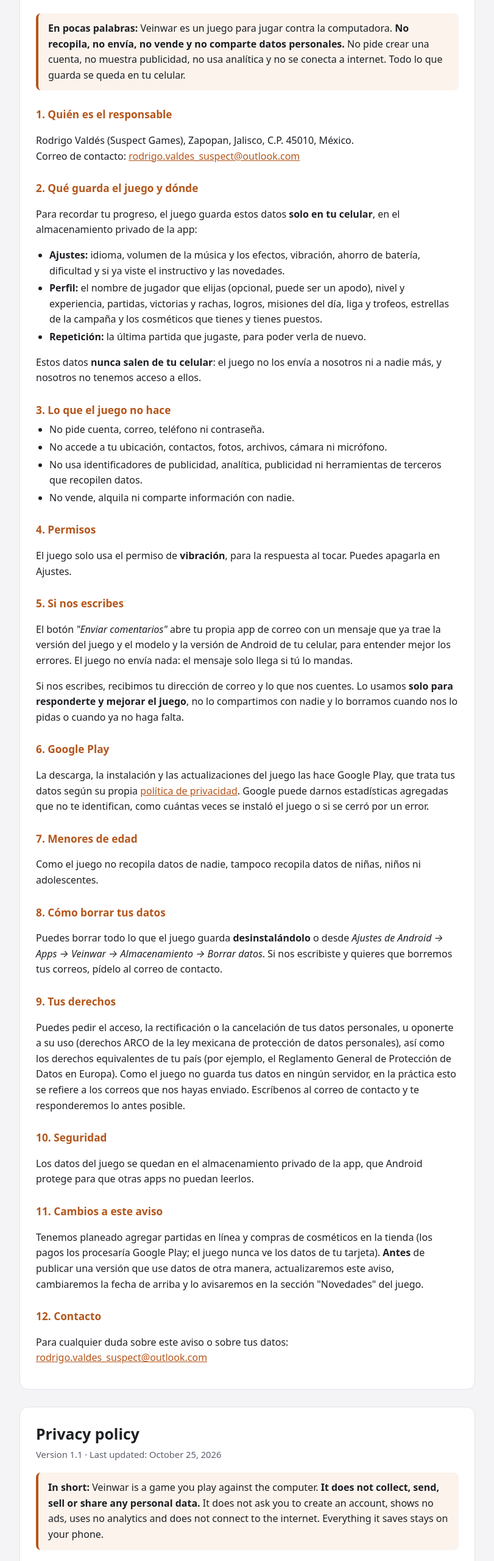
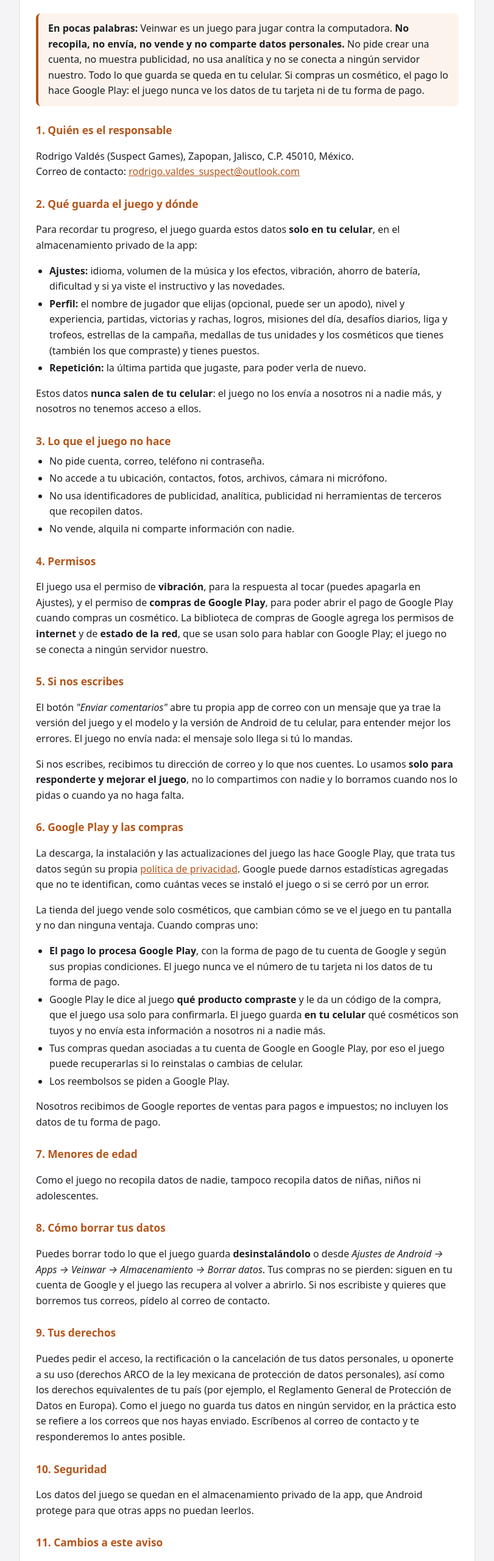
Before and after one commit to rorro22/LaneBattle, a plain HTML site: page index.html in a window 1280 px wide. Shown: the part 240-2800 px from the top of the page at 61% size, without its empty margins (234-1045 px from the left). Drawn offline with Linux system fonts and the light colour scheme.

Commit message:
Aviso de privacidad 1.2: compras con Google Play
Co-Authored-By: Claude Opus 5.5 <noreply@anthropic.com>

```diff
--- a/index.html
+++ b/index.html
@@ -5,11 +5,12 @@
 <meta name="viewport" content="width=device-width, initial-scale=1">
 <title>Aviso de privacidad · Privacy policy — Veinwar</title>
 <!--
-  Aviso de privacidad de Veinwar para Google Play (versión 1.1: el juego pasó a llamarse Veinwar, de Suspect Games; lo demás no cambió).
+  Aviso de privacidad de Veinwar para Google Play (versión 1.2: compras de cosméticos con Google Play Billing, Fase 3.27;
+  la 1.1 cambió el nombre a Veinwar, de Suspect Games).
   Se publica en https://rorro22.github.io/LaneBattle/ (repositorio público rorro22/LaneBattle, copia de este archivo
   como index.html). Tiene que coincidir con lo que se declara en Play Console → "Seguridad de los datos":
-  el juego no recopila ni comparte datos.
-  Si el juego agrega partidas en línea, compras o analítica, hay que actualizarlo ANTES de publicar esa versión.
+  el juego no recopila ni comparte datos (lo que se compra se guarda solo en el celular; el pago lo hace Google Play).
+  Si el juego agrega partidas en línea o analítica, hay que actualizarlo ANTES de publicar esa versión.
 -->
 <style>
   :root { --bg: #f4f4f6; --fg: #1d1f24; --muted: #5b606b; --accent: #b4561b; --card: #ffffff; --line: #e2e3e8; --soft: #fbf3ec; }
@@ -47,10 +48,10 @@
 
 <section class="lang" id="es" lang="es">
 <h1>Aviso de privacidad</h1>
-<p class="meta">Versión 1.1 · Última actualización: 25 de octubre de 2026</p>
+<p class="meta">Versión 1.2 · Última actualización: 17 de noviembre de 2026</p>
 
 <div class="summary">
-<p><strong>En pocas palabras:</strong> Veinwar es un juego para jugar contra la computadora. <strong>No recopila, no envía, no vende y no comparte datos personales.</strong> No pide crear una cuenta, no muestra publicidad, no usa analítica y no se conecta a internet. Todo lo que guarda se queda en tu celular.</p>
+<p><strong>En pocas palabras:</strong> Veinwar es un juego para jugar contra la computadora. <strong>No recopila, no envía, no vende y no comparte datos personales.</strong> No pide crear una cuenta, no muestra publicidad, no usa analítica y no se conecta a ningún servidor nuestro. Todo lo que guarda se queda en tu celular. Si compras un cosmético, el pago lo hace Google Play: el juego nunca ve los datos de tu tarjeta ni de tu forma de pago.</p>
 </div>
 
 <h2>1. Quién es el responsable</h2>
@@ -61,7 +62,7 @@ Correo de contacto: <a href="mailto:rodrigo.valdes_suspect@outlook.com">rodrigo.
 <p>Para recordar tu progreso, el juego guarda estos datos <strong>solo en tu celular</strong>, en el almacenamiento privado de la app:</p>
 <ul>
   <li><strong>Ajustes:</strong> idioma, volumen de la música y los efectos, vibración, ahorro de batería, dificultad y si ya viste el instructivo y las novedades.</li>
-  <li><strong>Perfil:</strong> el nombre de jugador que elijas (opcional, puede ser un apodo), nivel y experiencia, partidas, victorias y rachas, logros, misiones del día, liga y trofeos, estrellas de la campaña y los cosméticos que tienes y tienes puestos.</li>
+  <li><strong>Perfil:</strong> el nombre de jugador que elijas (opcional, puede ser un apodo), nivel y experiencia, partidas, victorias y rachas, logros, misiones del día, desafíos diarios, liga y trofeos, estrellas de la campaña, medallas de tus unidades y los cosméticos que tienes (también los que compraste) y tienes puestos.</li>
   <li><strong>Repetición:</strong> la última partida que jugaste, para poder verla de nuevo.</li>
 </ul>
 <p>Estos datos <strong>nunca salen de tu celular</strong>: el juego no los envía a nosotros ni a nadie más, y nosotros no tenemos acceso a ellos.</p>
@@ -75,20 +76,28 @@ Correo de contacto: <a href="mailto:rodrigo.valdes_suspect@outlook.com">rodrigo.
 </ul>
 
 <h2>4. Permisos</h2>
-<p>El juego solo usa el permiso de <strong>vibración</strong>, para la respuesta al tocar. Puedes apagarla en Ajustes.</p>
+<p>El juego usa el permiso de <strong>vibración</strong>, para la respuesta al tocar (puedes apagarla en Ajustes), y el permiso de <strong>compras de Google Play</strong>, para poder abrir el pago de Google Play cuando compras un cosmético. La biblioteca de compras de Google agrega los permisos de <strong>internet</strong> y de <strong>estado de la red</strong>, que se usan solo para hablar con Google Play; el juego no se conecta a ningún servidor nuestro.</p>
 
 <h2>5. Si nos escribes</h2>
 <p>El botón <em>"Enviar comentarios"</em> abre tu propia app de correo con un mensaje que ya trae la versión del juego y el modelo y la versión de Android de tu celular, para entender mejor los errores. El juego no envía nada: el mensaje solo llega si tú lo mandas.</p>
 <p>Si nos escribes, recibimos tu dirección de correo y lo que nos cuentes. Lo usamos <strong>solo para responderte y mejorar el juego</strong>, no lo compartimos con nadie y lo borramos cuando nos lo pidas o cuando ya no haga falta.</p>
 
-<h2>6. Google Play</h2>
+<h2>6. Google Play y las compras</h2>
 <p>La descarga, la instalación y las actualizaciones del juego las hace Google Play, que trata tus datos según su propia <a href="https://policies.google.com/privacy?hl=es">política de privacidad</a>. Google puede darnos estadísticas agregadas que no te identifican, como cuántas veces se instaló el juego o si se cerró por un error.</p>
+<p>La tienda del juego vende solo cosméticos, que cambian cómo se ve el juego en tu pantalla y no dan ninguna ventaja. Cuando compras uno:</p>
+<ul>
+  <li><strong>El pago lo procesa Google Play</strong>, con la forma de pago de tu cuenta de Google y según sus propias condiciones. El juego nunca ve el número de tu tarjeta ni los datos de tu forma de pago.</li>
+  <li>Google Play le dice al juego <strong>qué producto compraste</strong> y le da un código de la compra, que el juego usa solo para confirmarla. El juego guarda <strong>en tu celular</strong> qué cosméticos son tuyos y no envía esta información a nosotros ni a nadie más.</li>
+  <li>Tus compras quedan asociadas a tu cuenta de Google en Google Play, por eso el juego puede recuperarlas si lo reinstalas o cambias de celular.</li>
+  <li>Los reembolsos se piden a Google Play.</li>
+</ul>
+<p>Nosotros recibimos de Google reportes de ventas para pagos e impuestos; no incluyen los datos de tu forma de pago.</p>
 
 <h2>7. Menores de edad</h2>
 <p>Como el juego no recopila datos de nadie, tampoco recopila datos de niñas, niños ni adolescentes.</p>
 
 <h2>8. Cómo borrar tus datos</h2>
-<p>Puedes borrar todo lo que el juego guarda <strong>desinstalándolo</strong> o desde <em>Ajustes de Android → Apps → Veinwar → Almacenamiento → Borrar datos</em>. Si nos escribiste y quieres que borremos tus correos, pídelo al correo de contacto.</p>
+<p>Puedes borrar todo lo que el juego guarda <strong>desinstalándolo</strong> o desde <em>Ajustes de Android → Apps → Veinwar → Almacenamiento → Borrar datos</em>. Tus compras no se pierden: siguen en tu cuenta de Google y el juego las recupera al volver a abrirlo. Si nos escribiste y quieres que borremos tus correos, pídelo al correo de contacto.</p>
 
 <h2>9. Tus derechos</h2>
 <p>Puedes pedir el acceso, la rectificación o la cancelación de tus datos personales, u oponerte a su uso (derechos ARCO de la ley mexicana de protección de datos personales), así como los derechos equivalentes de tu país (por ejemplo, el Reglamento General de Protección de Datos en Europa). Como el juego no guarda tus datos en ningún servidor, en la práctica esto se refiere a los correos que nos hayas enviado. Escríbenos al correo de contacto y te responderemos lo antes posible.</p>
@@ -97,7 +106,7 @@ Correo de contacto: <a href="mailto:rodrigo.valdes_suspect@outlook.com">rodrigo.
 <p>Los datos del juego se quedan en el almacenamiento privado de la app, que Android protege para que otras apps no puedan leerlos.</p>
 
 <h2>11. Cambios a este aviso</h2>
-<p>Tenemos planeado agregar partidas en línea y compras de cosméticos en la tienda (los pagos los procesaría Google Play; el juego nunca ve los datos de tu tarjeta). <strong>Antes</strong> de publicar una versión que use datos de otra manera, actualizaremos este aviso, cambiaremos la fecha de arriba y lo avisaremos en la sección "Novedades" del juego.</p>
+<p>Tenemos planeado agregar partidas en línea. <strong>Antes</strong> de publicar una versión que use datos de otra manera, actualizaremos este aviso, cambiaremos la fecha de arriba y lo avisaremos en la sección "Novedades" del juego.</p>
 
 <h2>12. Contacto</h2>
 <p>Para cualquier duda sobre este aviso o sobre tus datos: <a href="mailto:rodrigo.valdes_suspect@outlook.com">rodrigo.valdes_suspect@outlook.com</a></p>
@@ -105,10 +114,10 @@ Correo de contacto: <a href="mailto:rodrigo.valdes_suspect@outlook.com">rodrigo.
 
 <section class="lang" id="en" lang="en">
 <h1>Privacy policy</h1>
-<p class="meta">Version 1.1 · Last updated: October 25, 2026</p>
+<p class="meta">Version 1.2 · Last updated: November 17, 2026</p>
 
 <div class="summary">
-<p><strong>In short:</strong> Veinwar is a game you play against the computer. <strong>It does not collect, send, sell or share any personal data.</strong> It does not ask you to create an account, shows no ads, uses no analytics and does not connect to the internet. Everything it saves stays on your phone.</p>
+<p><strong>In short:</strong> Veinwar is a game you play against the computer. <strong>It does not collect, send, sell or share any personal data.</strong> It does not ask you to create an account, shows no ads, uses no analytics and does not connect to any server of ours. Everything it saves stays on your phone. If you buy a cosmetic, the payment is handled by Google Play: the game never sees your card or payment details.</p>
 </div>
 
 <h2>1. Who is responsible</h2>
@@ -119,7 +128,7 @@ Contact email: <a href="mailto:rodrigo.valdes_suspect@outlook.com">rodrigo.valde
 <p>To remember your progress, the game saves the following <strong>only on your phone</strong>, in the app's private storage:</p>
 <ul>
   <li><strong>Settings:</strong> language, music and sound volume, vibration, battery saver, difficulty and whether you have seen the tutorial and the news.</li>
-  <li><strong>Profile:</strong> the player name you choose (optional, it can be a nickname), level and experience, matches, wins and streaks, achievements, daily missions, league and trophies, campaign stars and the cosmetics you own and have equipped.</li>
+  <li><strong>Profile:</strong> the player name you choose (optional, it can be a nickname), level and experience, matches, wins and streaks, achievements, daily missions, daily challenges, league and trophies, campaign stars, your units' medals and the cosmetics you own (including the ones you bought) and have equipped.</li>
   <li><strong>Replay:</strong> your last match, so you can watch it again.</li>
 </ul>
 <p>This data <strong>never leaves your phone</strong>: the game does not send it to us or to anyone else, and we have no access to it.</p>
@@ -133,20 +142,28 @@ Contact email: <a href="mailto:rodrigo.valdes_suspect@outlook.com">rodrigo.valde
 </ul>
 
 <h2>4. Permissions</h2>
-<p>The game only uses the <strong>vibration</strong> permission, for touch feedback. You can turn it off in Settings.</p>
+<p>The game uses the <strong>vibration</strong> permission, for touch feedback (you can turn it off in Settings), and the <strong>Google Play purchases</strong> permission, to open Google Play's checkout when you buy a cosmetic. Google's purchases library adds the <strong>internet</strong> and <strong>network state</strong> permissions, used only to talk to Google Play; the game does not connect to any server of ours.</p>
 
 <h2>5. If you write to us</h2>
 <p>The <em>"Send feedback"</em> button opens your own email app with a message that already includes the game version and your phone's model and Android version, to help us understand bugs. The game sends nothing: the message only arrives if you send it.</p>
 <p>If you write to us, we receive your email address and whatever you tell us. We use it <strong>only to reply and to improve the game</strong>, we do not share it with anyone, and we delete it when you ask us to or when it is no longer needed.</p>
 
-<h2>6. Google Play</h2>
+<h2>6. Google Play and purchases</h2>
 <p>Downloading, installing and updating the game is handled by Google Play, which processes your data under its own <a href="https://policies.google.com/privacy?hl=en">privacy policy</a>. Google may give us aggregated statistics that do not identify you, such as how many times the game was installed or whether it closed because of an error.</p>
+<p>The in-game shop only sells cosmetics, which change how the game looks on your screen and give no advantage. When you buy one:</p>
+<ul>
+  <li><strong>The payment is processed by Google Play</strong>, with your Google account's payment method and under its own terms. The game never sees your card number or payment details.</li>
+  <li>Google Play tells the game <strong>which product you bought</strong> and gives it a purchase code, which the game uses only to confirm the purchase. The game saves <strong>on your phone</strong> which cosmetics are yours and does not send this information to us or to anyone else.</li>
+  <li>Your purchases stay linked to your Google account on Google Play, which is why the game can restore them if you reinstall it or change phones.</li>
+  <li>Refunds are requested from Google Play.</li>
+</ul>
+<p>We receive sales reports from Google for payouts and taxes; they do not include your payment details.</p>
 
 <h2>7. Children</h2>
 <p>Since the game does not collect data from anyone, it does not collect data from children or teenagers either.</p>
 
 <h2>8. How to delete your data</h2>
-<p>You can delete everything the game saves by <strong>uninstalling it</strong> or from <em>Android Settings → Apps → Veinwar → Storage → Clear data</em>. If you wrote to us and want us to delete your emails, just ask at the contact email.</p>
+<p>You can delete everything the game saves by <strong>uninstalling it</strong> or from <em>Android Settings → Apps → Veinwar → Storage → Clear data</em>. Your purchases are not lost: they stay in your Google account and the game restores them when you open it again. If you wrote to us and want us to delete your emails, just ask at the contact email.</p>
 
 <h2>9. Your rights</h2>
 <p>You can request access to, correction or deletion of your personal data, or object to its use (ARCO rights under Mexican data protection law), as well as the equivalent rights in your country (for example, the General Data Protection Regulation in Europe). Since the game does not store your data on any server, in practice this applies to emails you have sent us. Write to the contact email and we will reply as soon as possible.</p>
@@ -155,7 +172,7 @@ Contact email: <a href="mailto:rodrigo.valdes_suspect@outlook.com">rodrigo.valde
 <p>The game's data stays in the app's private storage, which Android protects so other apps cannot read it.</p>
 
 <h2>11. Changes to this policy</h2>
-<p>We plan to add online matches and cosmetic purchases in the shop (payments would be processed by Google Play; the game never sees your card details). <strong>Before</strong> releasing a version that uses data in any other way, we will update this policy, change the date above and announce it in the game's "What's new" section.</p>
+<p>We plan to add online matches. <strong>Before</strong> releasing a version that uses data in any other way, we will update this policy, change the date above and announce it in the game's "What's new" section.</p>
 
 <h2>12. Contact</h2>
 <p>For any question about this policy or your data: <a href="mailto:rodrigo.valdes_suspect@outlook.com">rodrigo.valdes_suspect@outlook.com</a></p>
```
